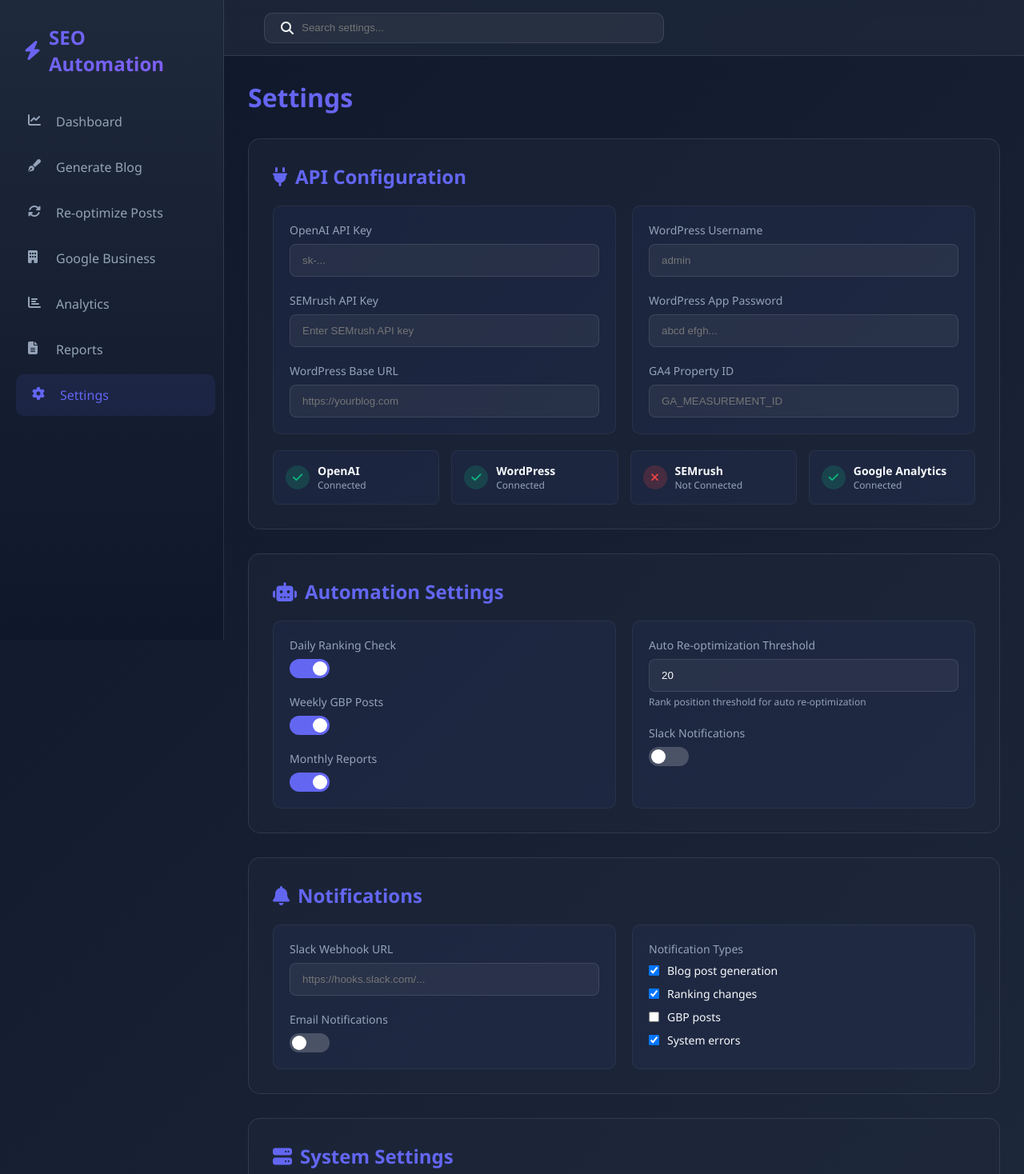
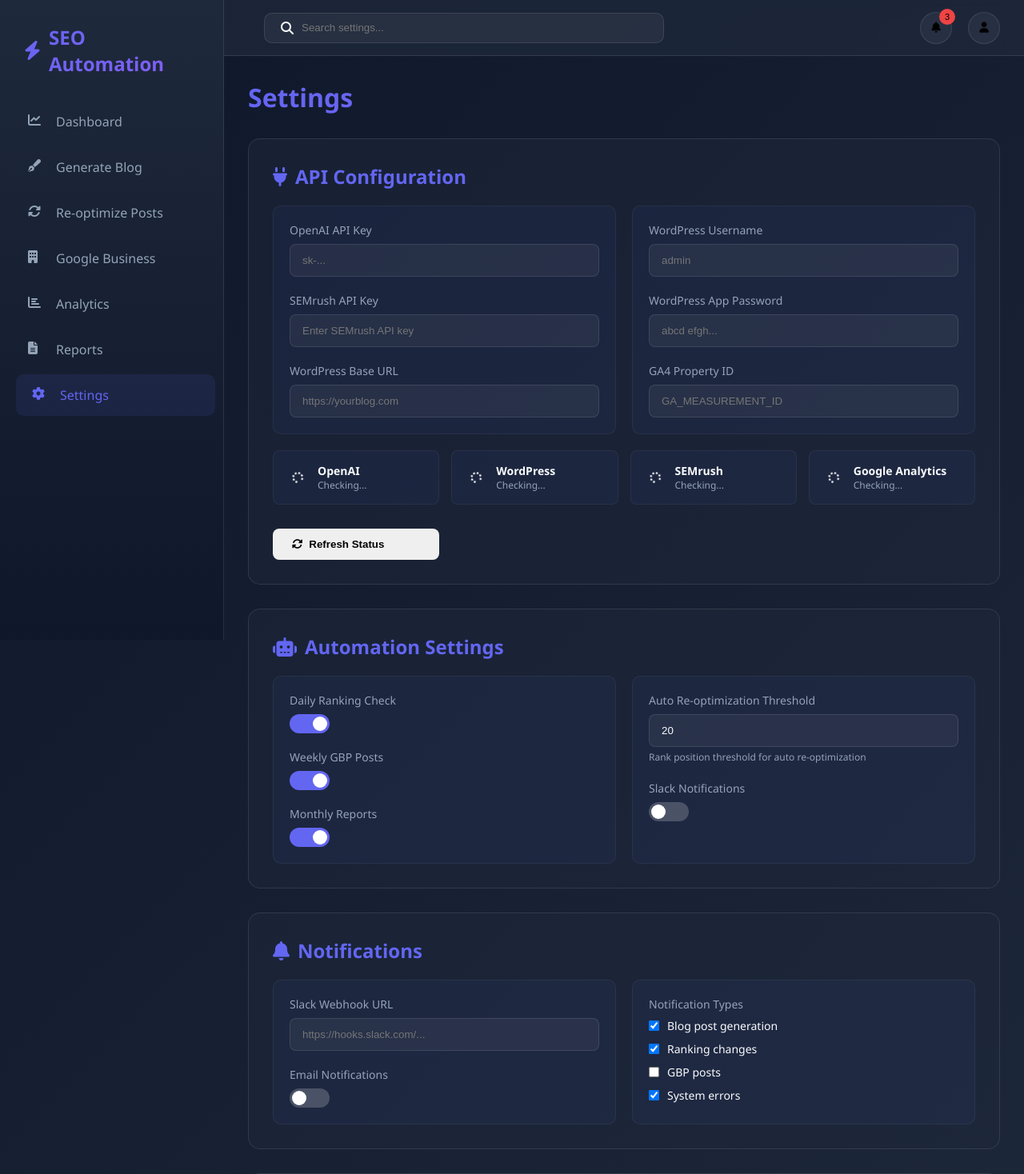
Before and after one commit to HTS-CEO/MCP-YAML---SOP-enable-AI-SEO-automation2, a Flask app: page /settings in a window 1280 px wide. Shown: the top 1468 px of the page at 80% size. Run offline with Flask 3, Linux system fonts and the light colour scheme; a user stored in the database is signed in; data that the repository does not hold is empty; some libraries are stand-ins or nearby versions.

Commit message:
Update settings.html

```diff
--- a/templates/settings.html
+++ b/templates/settings.html
@@ -516,7 +516,13 @@
             <input type="text" placeholder="Search settings...">
         </div>
         <div class="header-actions">
-
+            <button class="notification-btn">
+                <i class="fas fa-bell"></i>
+                <span class="notification-badge">3</span>
+            </button>
+            <button class="profile-btn">
+                <i class="fas fa-user"></i>
+            </button>
         </div>
     </header>
 
@@ -564,39 +570,39 @@
 
             <div class="api-status">
                 <div class="api-card">
-                    <div class="api-status-icon connected">
-                        <i class="fas fa-check"></i>
+                    <div class="api-status-icon" id="openai-status">
+                        <i class="fas fa-spinner fa-spin"></i>
                     </div>
                     <div class="api-info">
                         <div class="api-name">OpenAI</div>
-                        <div class="api-status-text">Connected</div>
+                        <div class="api-status-text" id="openai-text">Checking...</div>
                     </div>
                 </div>
                 <div class="api-card">
-                    <div class="api-status-icon connected">
-                        <i class="fas fa-check"></i>
+                    <div class="api-status-icon" id="wordpress-status">
+                        <i class="fas fa-spinner fa-spin"></i>
                     </div>
                     <div class="api-info">
                         <div class="api-name">WordPress</div>
-                        <div class="api-status-text">Connected</div>
+                        <div class="api-status-text" id="wordpress-text">Checking...</div>
                     </div>
                 </div>
                 <div class="api-card">
-                    <div class="api-status-icon disconnected">
-                        <i class="fas fa-times"></i>
+                    <div class="api-status-icon" id="semrush-status">
+                        <i class="fas fa-spinner fa-spin"></i>
                     </div>
                     <div class="api-info">
                         <div class="api-name">SEMrush</div>
-                        <div class="api-status-text">Not Connected</div>
+                        <div class="api-status-text" id="semrush-text">Checking...</div>
                     </div>
                 </div>
                 <div class="api-card">
-                    <div class="api-status-icon connected">
-                        <i class="fas fa-check"></i>
+                    <div class="api-status-icon" id="google_analytics-status">
+                        <i class="fas fa-spinner fa-spin"></i>
                     </div>
                     <div class="api-info">
                         <div class="api-name">Google Analytics</div>
-                        <div class="api-status-text">Connected</div>
+                        <div class="api-status-text" id="google_analytics-text">Checking...</div>
                     </div>
                 </div>
             </div>
@@ -755,6 +761,7 @@
         // Load user settings on page load
         document.addEventListener('DOMContentLoaded', function() {
             loadUserSettings();
+            checkAPIStatus(); // Check API status on load
         });
 
         // Load user settings from backend
@@ -952,9 +959,61 @@
         `;
         document.head.appendChild(style);
 
+        // Check API status
+        async function checkAPIStatus() {
+            try {
+                const response = await fetch('/api/check_api_status');
+                const statusData = await response.json();
+
+                if (response.ok) {
+                    updateAPIStatusCards(statusData);
+                } else {
+                    console.error('Failed to check API status');
+                }
+            } catch (error) {
+                console.error('Error checking API status:', error);
+            }
+        }
+
+        // Update API status cards with real data
+        function updateAPIStatusCards(statusData) {
+            // Update each API status individually
+            Object.keys(statusData).forEach(apiKey => {
+                const statusDataForAPI = statusData[apiKey];
+                const statusIcon = document.getElementById(`${apiKey}-status`);
+                const statusText = document.getElementById(`${apiKey}-text`);
+
+                if (statusIcon && statusText) {
+                    // Update status icon class
+                    statusIcon.className = `api-status-icon ${statusDataForAPI.status}`;
+
+                    // Update status text
+                    statusText.textContent = statusDataForAPI.message;
+
+                    // Update icon
+                    if (statusDataForAPI.status === 'connected') {
+                        statusIcon.innerHTML = '<i class="fas fa-check"></i>';
+                    } else {
+                        statusIcon.innerHTML = '<i class="fas fa-times"></i>';
+                    }
+                }
+            });
+        }
+
         // Event listeners
         document.querySelector('.btn-primary').addEventListener('click', saveSettings);
         document.querySelector('.btn-danger').addEventListener('click', resetSettings);
+
+        // Add refresh button for API status
+        const apiStatusSection = document.querySelector('.api-status');
+        if (apiStatusSection) {
+            const refreshButton = document.createElement('button');
+            refreshButton.className = 'btn btn-secondary';
+            refreshButton.innerHTML = '<i class="fas fa-sync-alt"></i> Refresh Status';
+            refreshButton.style.marginTop = '15px';
+            refreshButton.onclick = checkAPIStatus;
+            apiStatusSection.appendChild(refreshButton);
+        }
     </script>
 </body>
 </html>
```
